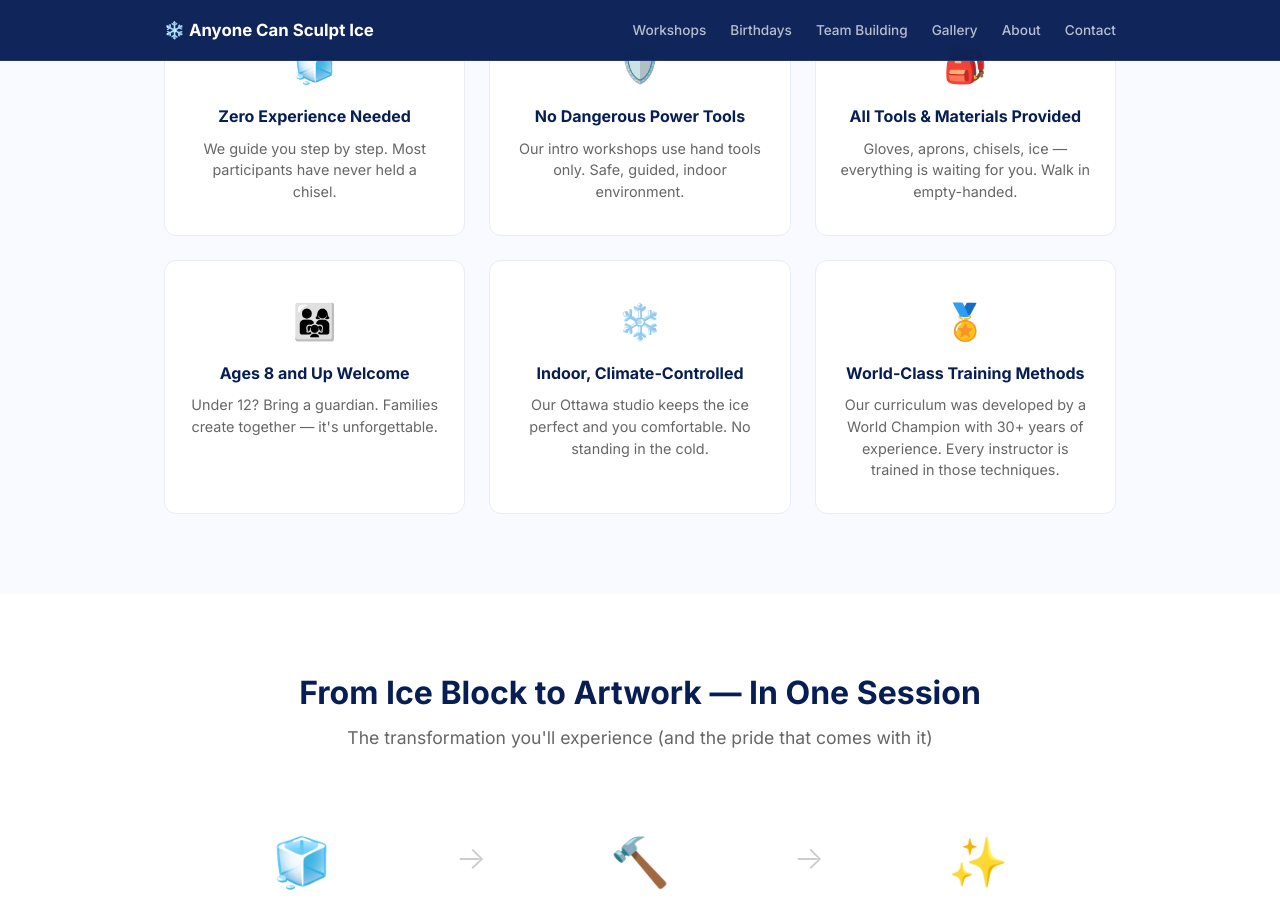
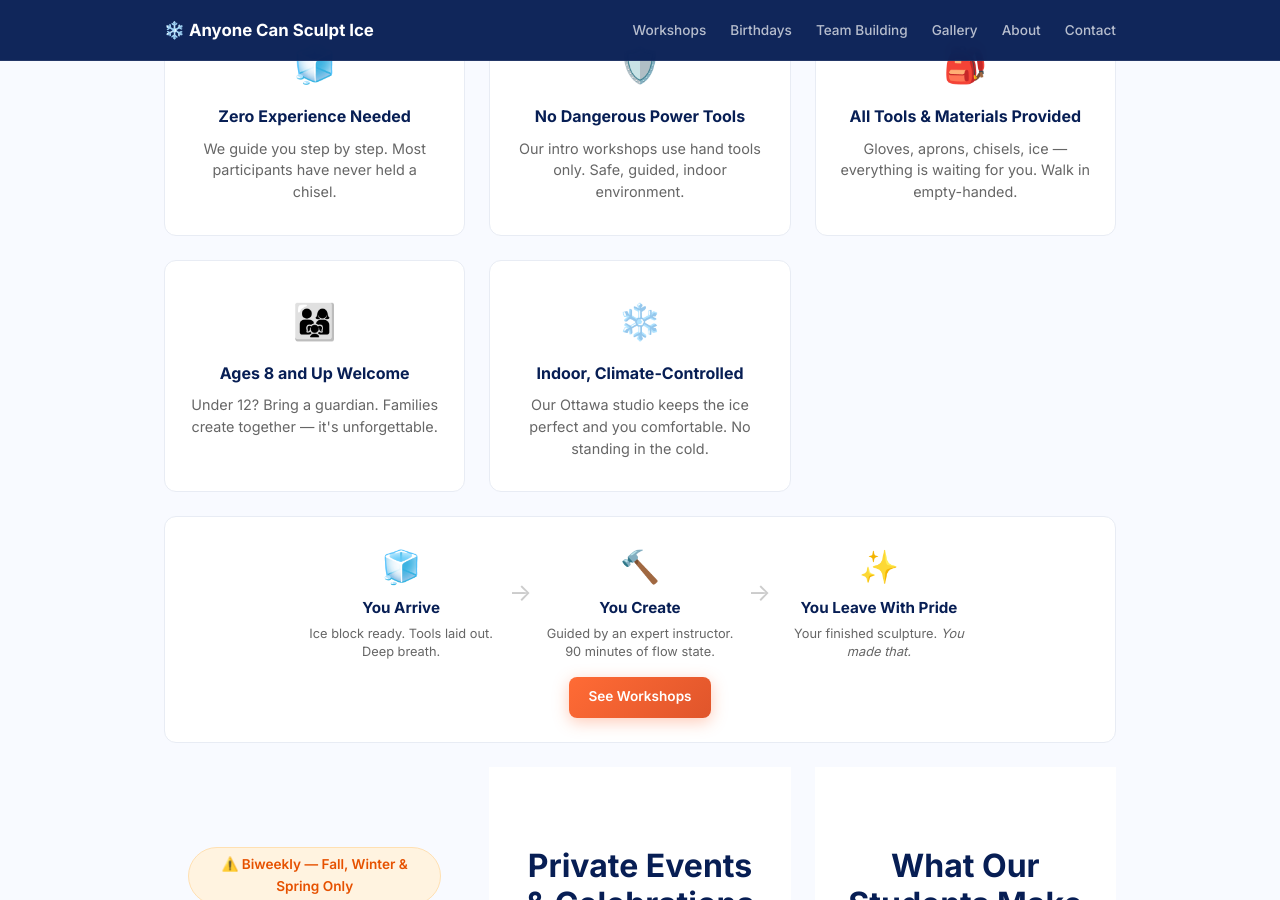
Before and after one commit to sufaice/anyonecansculptice.com, a Jekyll site: the page built from index.html, in a window 1280 px wide and 900 px high, scrolled down 1130 px. Built offline with Jekyll 4.4.1, drawn with Linux system fonts in a browser that asks for light colours; some of the changed text lies outside the part shown.

Commit message:
remove process section, clean orphaned CSS, add styles for inline process tile

```diff
--- a/assets/css/styles.css
+++ b/assets/css/styles.css
@@ -305,62 +305,61 @@ h2 {
   line-height: 1.5;
 }
 
-/* ── Process / Before-After ─────────────────────────── */
-.process {
+/* ── Wide inline process tile ─────────────────────── */
+.obj-card-wide {
+  grid-column: 1 / -1;
+  padding: 1.5rem;
+}
+
+.obj-process {
+  display: flex;
+  align-items: center;
+  justify-content: center;
+  gap: 0.5rem;
+  flex-wrap: wrap;
+}
+
+.obj-process-step {
+  flex: 1;
+  min-width: 140px;
+  max-width: 200px;
   text-align: center;
 }
 
-.process-steps {
-  display: flex;
-  align-items: flex-start;
-  justify-content: center;
-  gap: 1rem;
-  flex-wrap: wrap;
+.obj-process-icon {
+  font-size: 2rem;
+  display: block;
+  margin-bottom: 0.25rem;
+}
+
+.obj-process-step h3 {
+  font-size: 0.95rem;
+  font-weight: 700;
+  color: #071e54;
+  margin-bottom: 0.25rem;
+}
+
+.obj-process-step p {
+  font-size: 0.8rem;
+  color: #666;
+  line-height: 1.4;
+}
+
+.obj-process-arrow {
+  font-size: 1.5rem;
+  color: #ccc;
+  flex-shrink: 0;
+  padding-bottom: 1rem;
+}
+
+.obj-process-cta {
+  text-align: center;
   margin-top: 1rem;
 }
 
-.step {
-  flex: 1;
-  min-width: 220px;
-  max-width: 280px;
-  padding: 2rem 1rem;
-}
-
-.step-visual {
-  font-size: 3rem;
-  margin-bottom: 1rem;
-}
-
-.step h3 {
-  font-size: 1.15rem;
-  font-weight: 700;
-  color: #071e54;
-  margin-bottom: 0.5rem;
-}
-
-.step p { font-size: 0.9rem; color: #555; }
-
-.step-arrow {
-  font-size: 2rem;
-  color: #ccc;
-  display: flex;
-  align-items: flex-start;
-  padding-top: 2.5rem;
-  font-weight: 300;
-}
-
-.progress-nudge {
-  margin-top: 2.5rem;
-  padding: 1.5rem;
-  background: linear-gradient(135deg, #e8f4f8, #d4eaf7);
-  border-radius: 10px;
-}
-
-.progress-nudge p {
-  font-size: 1.05rem;
-  color: #071e54;
-  font-weight: 500;
-  margin-bottom: 0.75rem;
+.btn-small {
+  padding: 0.6rem 1.2rem;
+  font-size: 0.85rem;
 }
 
 /* ── Workshops / Main Offer ─────────────────────────── */
@@ -840,9 +839,6 @@ h2 {
     gap: 2rem;
   }
 
-  .process-steps { flex-direction: column; align-items: center; }
-  .step-arrow { transform: rotate(90deg); padding-top: 0; }
-
   .press-logos { gap: 0.8rem; }
   .press-badge { padding: 0.5rem 1rem; font-size: 0.85rem; }
 
--- a/index.html
+++ b/index.html
@@ -65,45 +65,30 @@ title: Anyone Can Sculpt Ice — Ottawa's Hands-On Ice Sculpting Workshops
         <h3>Indoor, Climate-Controlled</h3>
         <p>Our Ottawa studio keeps the ice perfect and you comfortable. No standing in the cold.</p>
       </div>
-      <div class="obj-card">
-        <span class="obj-icon">🏅</span>
-        <h3>World-Class Training Methods</h3>
-        <p>Our curriculum was developed by a World Champion with 30+ years of experience. Every instructor is trained in those techniques.</p>
+      <div class="obj-card obj-card-wide">
+        <div class="obj-process">
+          <div class="obj-process-step">
+            <span class="obj-process-icon">🧊</span>
+            <h3>You Arrive</h3>
+            <p>Ice block ready. Tools laid out. Deep breath.</p>
+          </div>
+          <div class="obj-process-arrow">→</div>
+          <div class="obj-process-step">
+            <span class="obj-process-icon">🔨</span>
+            <h3>You Create</h3>
+            <p>Guided by an expert instructor. 90 minutes of flow state.</p>
+          </div>
+          <div class="obj-process-arrow">→</div>
+          <div class="obj-process-step">
+            <span class="obj-process-icon">✨</span>
+            <h3>You Leave With Pride</h3>
+            <p>Your finished sculpture. <em>You made that.</em></p>
+          </div>
+        </div>
+        <div class="obj-process-cta">
+          <a href="https://www.eventbrite.ca/e/anyone-can-sculpt-ice-ottawas-hands-on-ice-sculpting-workshop-registration-1965689434012?aff=oddtdtcreator" class="btn btn-cta btn-small">See Workshops</a>
+        </div>
       </div>
-    </div>
-  </div>
-</section>
-
-<!-- Process: Before/After + IKEA Effect + Goal-Gradient -->
-<section class="process" id="how-it-works">
-  <div class="container">
-    <h2>From Ice Block to Artwork — In One Session</h2>
-    <p class="section-subtitle">The transformation you'll experience (and the pride that comes with it)</p>
-    <div class="process-steps">
-      <div class="step">
-        <div class="step-visual step-before">🧊</div>
-        <h3>You Arrive</h3>
-        <p>A crystal-clear ice block sits on your workstation. Tools laid out. Apron on. Deep breath.</p>
-      </div>
-      <div class="step-arrow">→</div>
-      <div class="step">
-        <div class="step-visual step-during">🔨</div>
-        <h3>You Create</h3>
-        <p>Guided by an expert instructor, you shape, chisel, and carve. 90 minutes of flow state.</p>
-      </div>
-      <div class="step-arrow">→</div>
-      <div class="step">
-        <div class="step-visual step-after">✨</div>
-        <h3>You Leave With Pride</h3>
-        <p>Your finished sculpture. Photos. A story nobody else has. <em>You made that.</em></p>
-      </div>
-    </div>
-    <div class="progress-nudge">
-      <p>You're one click away from starting this journey →</p>
-      <a href="https://www.eventbrite.ca/e/anyone-can-sculpt-ice-ottawas-hands-on-ice-sculpting-workshop-registration-1965689434012?aff=oddtdtcreator" class="btn btn-cta">See Upcoming Workshops</a>
-    </div>
-  </div>
-</section>
 
 <!-- Public Workshops: Anchoring + Scarcity + Main Conversion -->
 <section class="workshops" id="workshops">
```
